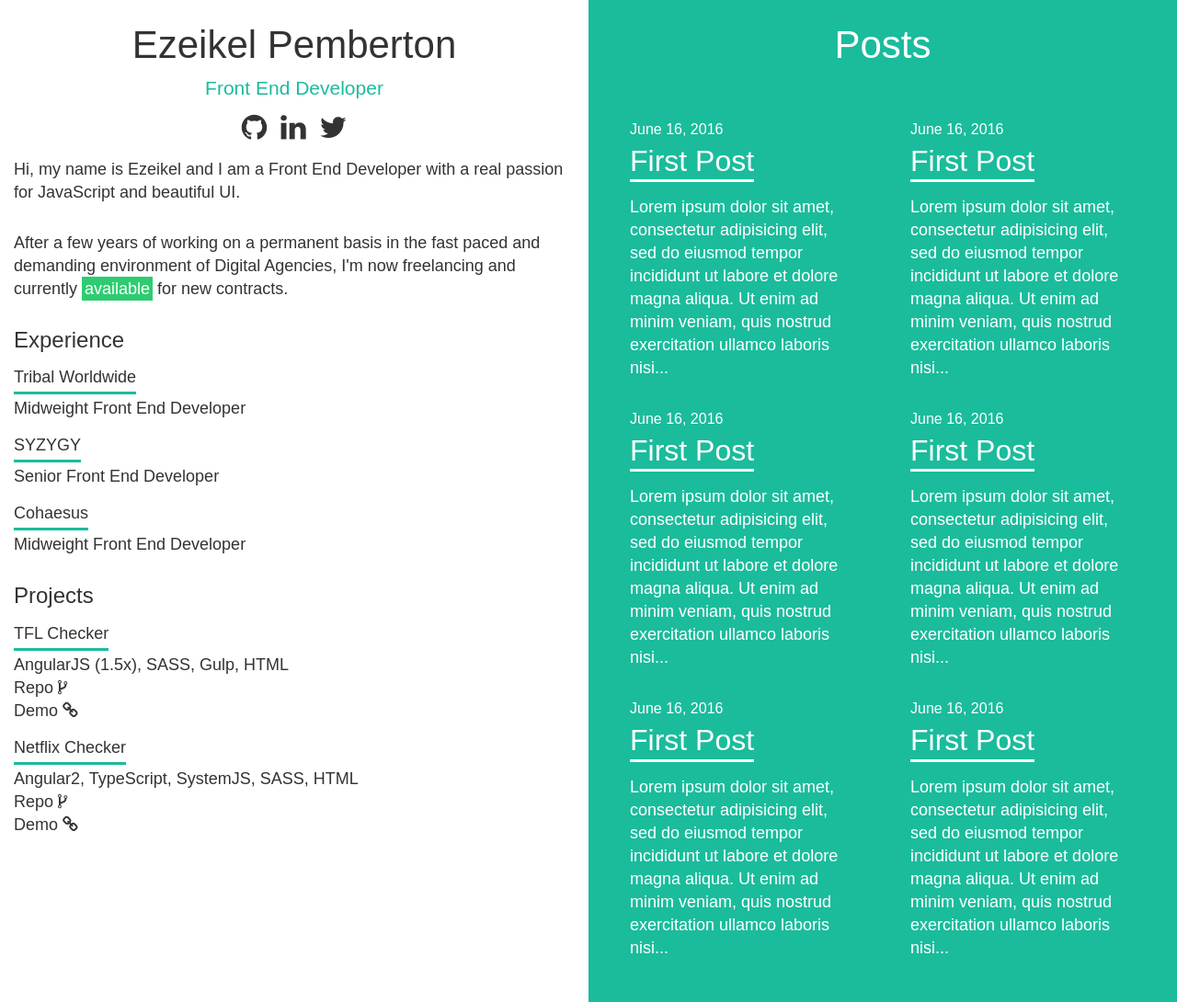
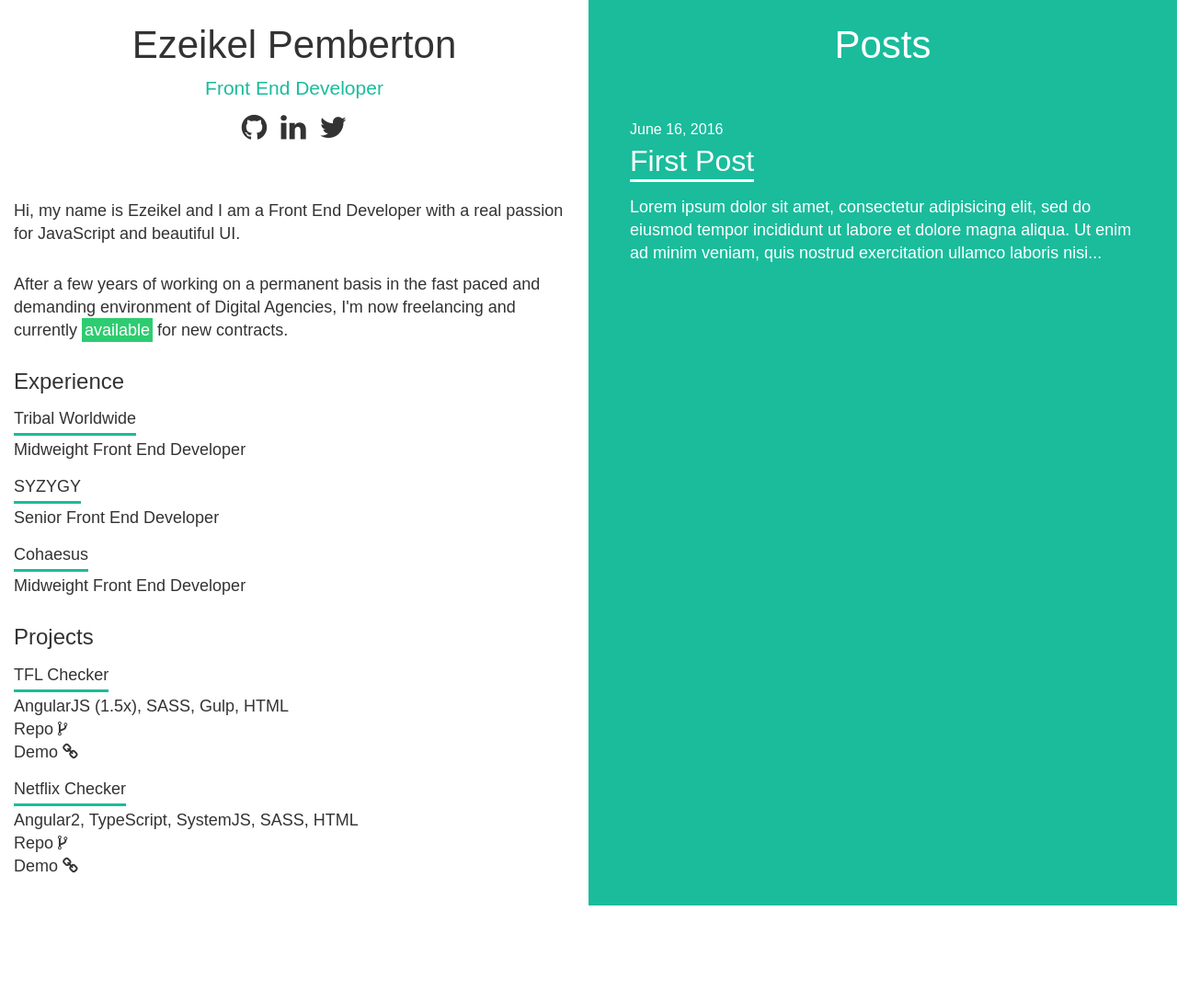
Before and after one commit to ezeikel/ezeikel-personal-blog-web, a Jekyll site: the page built from index.html, in a window 1280 px wide. Shown: the whole page at 92% size. Built offline with Jekyll 4.4.1, drawn with Linux system fonts in a browser that asks for light colours; nearby versions of some CDN libraries; after the commit the page ends 985 px from its top, so only the background shows below that.

Commit message:
Added some padding under social links on md and up. Removed extra test posts

```diff
--- a/_posts/2016-06-16-fifth-post.md
+++ /dev/null
@@ -1,8 +0,0 @@
----
-title:  "First Post"
-date:   2016-06-16 03:15:05
-categories: jekyll blogging ezeikel
-image: "london-bridge.jpg"
----
-
-Lorem ipsum dolor sit amet, consectetur adipisicing elit, sed do eiusmod tempor incididunt ut labore et dolore magna aliqua. Ut enim ad minim veniam, quis nostrud exercitation ullamco laboris nisi ut aliquip ex ea commodo consequat. Duis aute irure dolor in reprehenderit in voluptate velit esse cillum dolore eu fugiat nulla pariatur. Excepteur sint occaecat cupidatat non proident, sunt in culpa qui officia deserunt mollit anim id est laborum.
--- a/_posts/2016-06-16-fourth-post.md
+++ /dev/null
@@ -1,8 +0,0 @@
----
-title:  "First Post"
-date:   2016-06-16 03:15:05
-categories: jekyll blogging ezeikel
-image: "london-bridge.jpg"
----
-
-Lorem ipsum dolor sit amet, consectetur adipisicing elit, sed do eiusmod tempor incididunt ut labore et dolore magna aliqua. Ut enim ad minim veniam, quis nostrud exercitation ullamco laboris nisi ut aliquip ex ea commodo consequat. Duis aute irure dolor in reprehenderit in voluptate velit esse cillum dolore eu fugiat nulla pariatur. Excepteur sint occaecat cupidatat non proident, sunt in culpa qui officia deserunt mollit anim id est laborum.
--- a/_posts/2016-06-16-second-post.md
+++ /dev/null
@@ -1,8 +0,0 @@
----
-title:  "First Post"
-date:   2016-06-16 03:15:05
-categories: jekyll blogging ezeikel
-image: "london-bridge.jpg"
----
-
-Lorem ipsum dolor sit amet, consectetur adipisicing elit, sed do eiusmod tempor incididunt ut labore et dolore magna aliqua. Ut enim ad minim veniam, quis nostrud exercitation ullamco laboris nisi ut aliquip ex ea commodo consequat. Duis aute irure dolor in reprehenderit in voluptate velit esse cillum dolore eu fugiat nulla pariatur. Excepteur sint occaecat cupidatat non proident, sunt in culpa qui officia deserunt mollit anim id est laborum.
--- a/_posts/2016-06-16-sixth-post.md
+++ /dev/null
@@ -1,8 +0,0 @@
----
-title:  "First Post"
-date:   2016-06-16 03:15:05
-categories: jekyll blogging ezeikel
-image: "london-bridge.jpg"
----
-
-Lorem ipsum dolor sit amet, consectetur adipisicing elit, sed do eiusmod tempor incididunt ut labore et dolore magna aliqua. Ut enim ad minim veniam, quis nostrud exercitation ullamco laboris nisi ut aliquip ex ea commodo consequat. Duis aute irure dolor in reprehenderit in voluptate velit esse cillum dolore eu fugiat nulla pariatur. Excepteur sint occaecat cupidatat non proident, sunt in culpa qui officia deserunt mollit anim id est laborum.
--- a/_posts/2016-06-16-third-post.md
+++ /dev/null
@@ -1,8 +0,0 @@
----
-title:  "First Post"
-date:   2016-06-16 03:15:05
-categories: jekyll blogging ezeikel
-image: "london-bridge.jpg"
----
-
-Lorem ipsum dolor sit amet, consectetur adipisicing elit, sed do eiusmod tempor incididunt ut labore et dolore magna aliqua. Ut enim ad minim veniam, quis nostrud exercitation ullamco laboris nisi ut aliquip ex ea commodo consequat. Duis aute irure dolor in reprehenderit in voluptate velit esse cillum dolore eu fugiat nulla pariatur. Excepteur sint occaecat cupidatat non proident, sunt in culpa qui officia deserunt mollit anim id est laborum.
--- a/_sass/pages/_home.scss
+++ b/_sass/pages/_home.scss
@@ -27,6 +27,9 @@
           display: flex;
           justify-content: center;
           margin-bottom: 15px;
+          @media (min-width: $bp-md) {
+            margin-bottom: 60px;
+          }
           a + a {
             margin-left: 15px;
             cursor: pointer;
```
